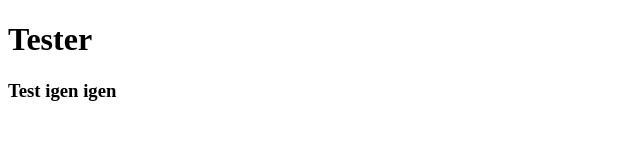
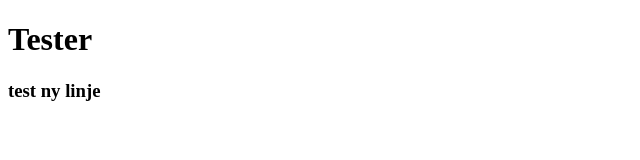
Before and after one commit to simonerok/Git_oevelser, a plain HTML site: page index.html in a window 1280 px wide. Shown: the full height of the page, 0-640 px from the left. Drawn offline with Linux system fonts and the light colour scheme.

Commit message:
ny overskrift

```diff
--- a/index.html
+++ b/index.html
@@ -9,6 +9,6 @@
   <body>
     <h1>Tester</h1>
 
-    <h3>Test igen igen</h3>
+    <h3>test ny linje</h3>
   </body>
 </html>
```
